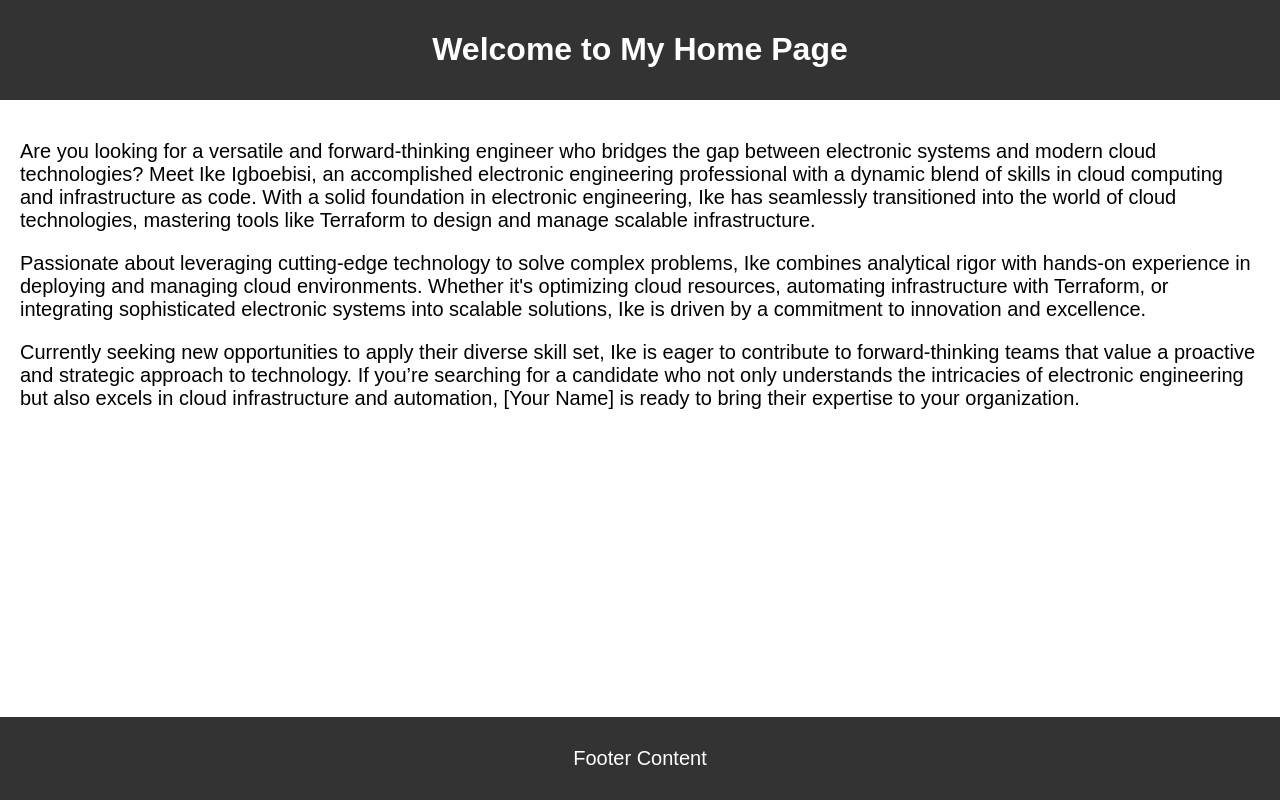
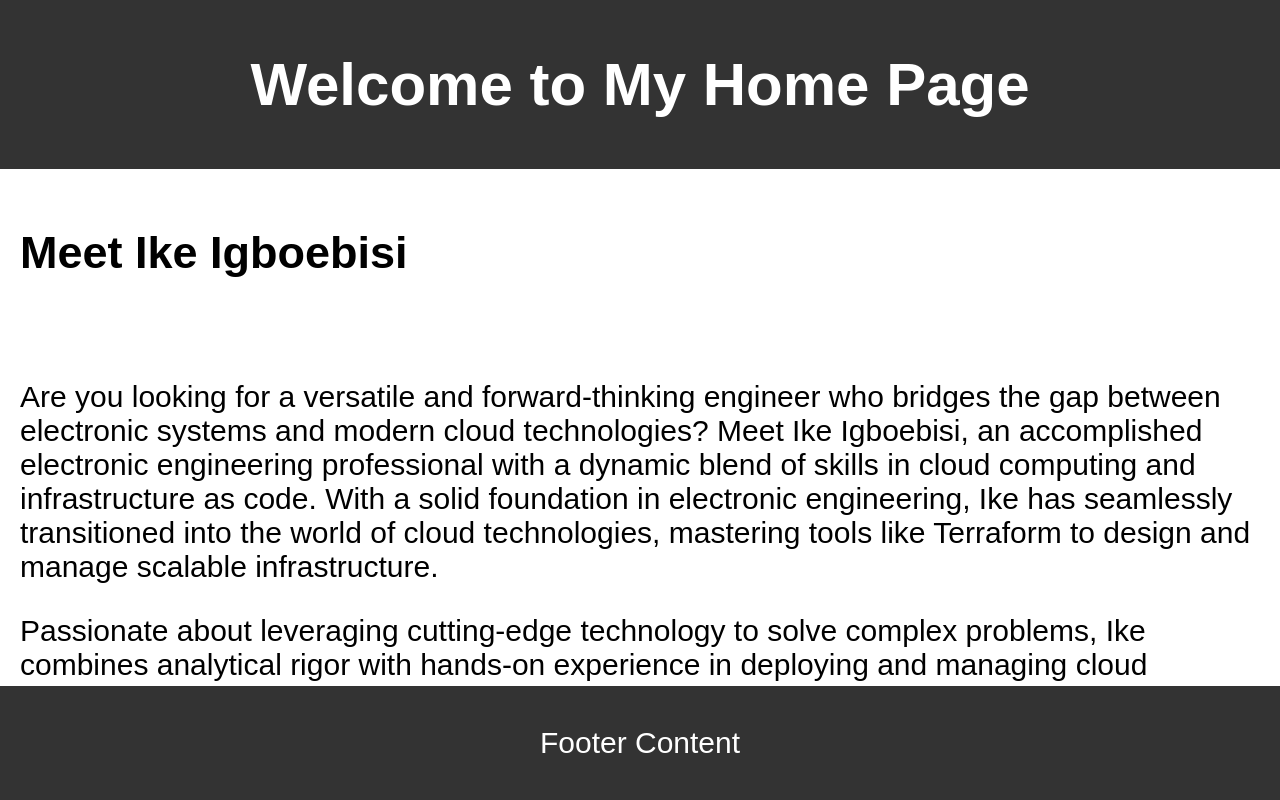
Before and after one commit to ikeigbo/my-home-page, a plain HTML site: page index.html in a window 1280 px wide. Shown: the top 800 px of the page. Drawn offline with Linux system fonts and the light colour scheme; a script that the page names is missing.

Commit message:
more update. bigger font.

```diff
--- a/css/styles.css
+++ b/css/styles.css
@@ -1,5 +1,6 @@
 body {
     font-family: Arial, sans-serif;
+    font-size: 30px;
     margin: 0;
     padding: 0;
 }
@@ -13,9 +14,7 @@ header {
 main {
     padding: 20px;
 }
-p {
-    font-size: 20px;
-}
+
 footer {
     background: #333;
     color: #fff;
--- a/index.html
+++ b/index.html
@@ -11,7 +11,9 @@
         <h1>Welcome to My Home Page</h1>
     </header>
     <main>
-        <title>Meet Ike Igboebisi.</title>
+        <h2>Meet Ike Igboebisi</h2>
+        <br>
+
         <p>Are you looking for a versatile and forward-thinking engineer
             who bridges the gap between electronic systems and modern cloud
             technologies? Meet Ike Igboebisi, an accomplished electronic
```
